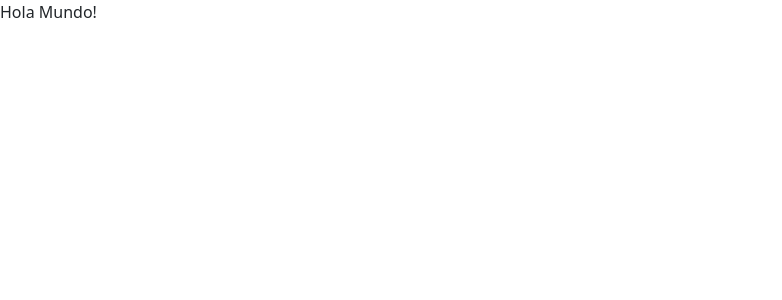
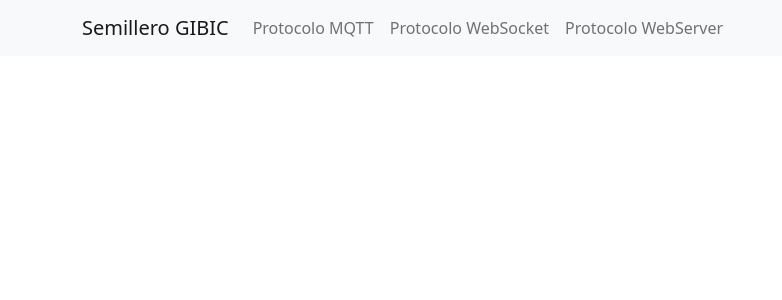
Before and after one commit to fabioc9675/SoftwareDevelopmentPrjs, a React (Create React App) app in the folder NodeMQTT/mqtt-app/frontend/: page / in a window 1280 px wide. Shown: the top 300 px of the page, without its empty margins (0-782 px from the left). Built offline with nearby package versions, Linux system fonts and the light colour scheme.

Commit message:
Navbar creation for frontend app

```diff
--- a/NodeMQTT/mqtt-app/frontend/src/components/App.js
+++ b/NodeMQTT/mqtt-app/frontend/src/components/App.js
@@ -1,7 +1,18 @@
+import React from "react";
+import Home from "./Home";
+
+import { HashRouter as Router, Route, Routes } from "react-router-dom";
+
 function App() {
     return (
-        <div>
-            <div>Hola Mundo!</div>
+        <div className="App">
+            <div>
+                <Router>
+                    <Routes>
+                        <Route exact path="/" element={<Home />} />
+                    </Routes>
+                </Router>
+            </div>
         </div>
     );
 }
--- /dev/null
+++ b/NodeMQTT/mqtt-app/frontend/src/components/Home.js
@@ -0,0 +1,53 @@
+import React, { useState } from "react";
+import { useNavigate } from "react-router";
+import { Container, Nav, Navbar } from "react-bootstrap";
+
+export default function Home() {
+    // URL history
+    const navigate = useNavigate();
+
+    // useState
+    const [imprimir, setImprimir] = useState("");
+
+    // function to handle click
+    function HandleClick(e) {
+        // move to MQTT frontend
+        if (e.target.id === "mqtt") {
+            setImprimir("Protocolo MQTT");
+        }
+
+        // move to WebSocket frontend
+        if (e.target.id === "socket") {
+            setImprimir("Protocolo WebSocket");
+        }
+
+        // move to WebServer frontend
+        if (e.target.id === "server") {
+            setImprimir("Protocolo WebServer");
+        }
+    }
+
+    return (
+        <div>
+            <Navbar bg="light">
+                <Container>
+                    <Navbar.Brand href="/">Semillero GIBIC</Navbar.Brand>
+                    <Navbar.Toggle aria-controls="basic-navbar-nav" />
+                    <Nav className="me-auto">
+                        <Nav.Link id="mqtt" onClick={(e) => HandleClick(e)}>
+                            Protocolo MQTT
+                        </Nav.Link>
+                        <Nav.Link id="socket" onClick={(e) => HandleClick(e)}>
+                            Protocolo WebSocket
+                        </Nav.Link>
+                        <Nav.Link id="server" onClick={(e) => HandleClick(e)}>
+                            Protocolo WebServer
+                        </Nav.Link>
+                    </Nav>
+                </Container>
+            </Navbar>
+
+            <div>{imprimir}</div>
+        </div>
+    );
+}
```
